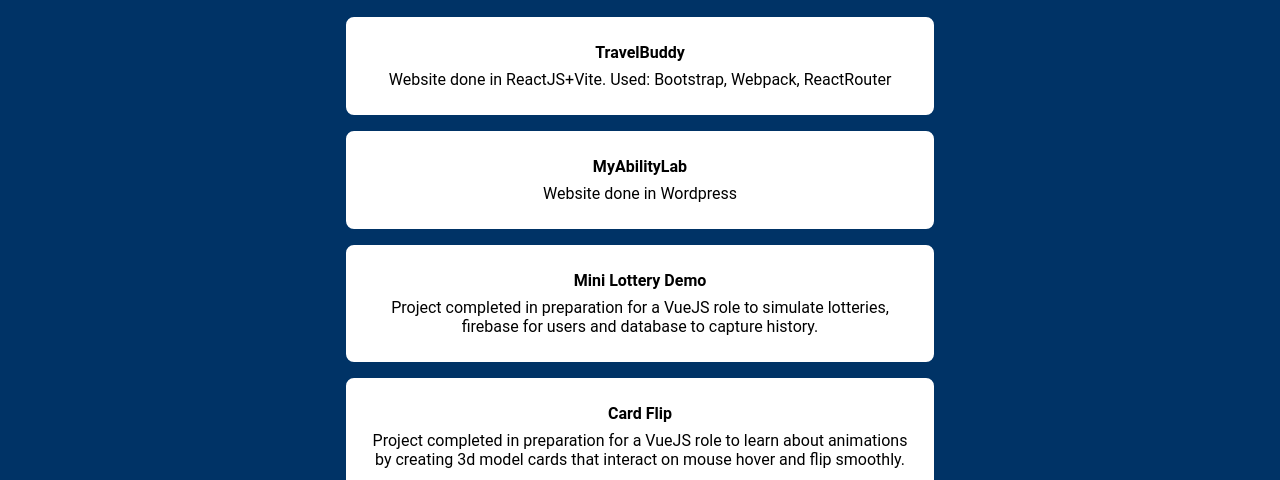
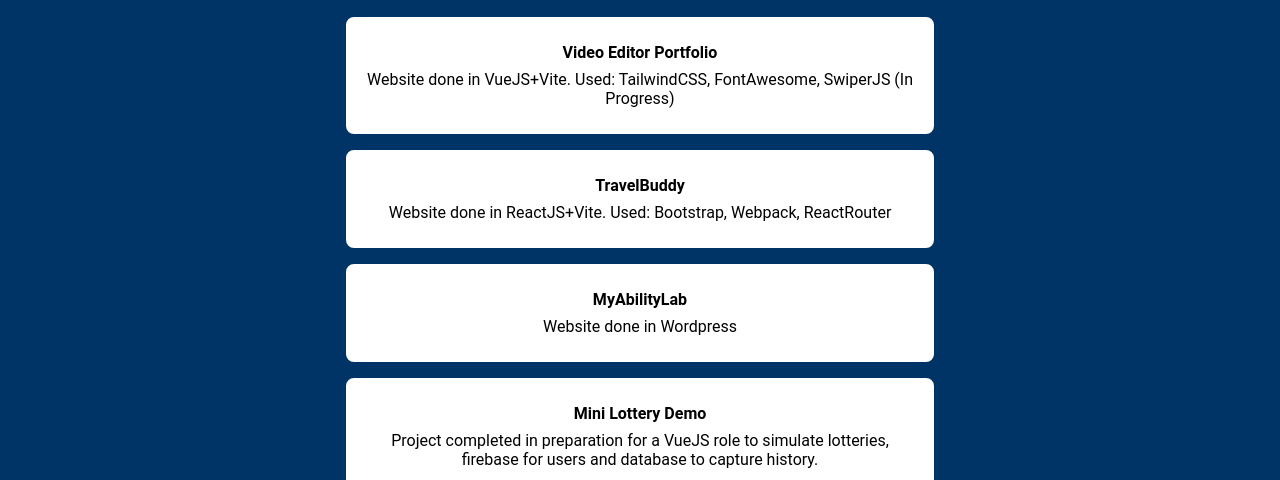
Before and after one commit to OdysseasKarastergiou/PersonalPortfolio, a plain HTML site: page projects.html in a window 1280 px wide. Shown: the part 320-800 px from the top of the page. Drawn offline with Linux system fonts and the light colour scheme.

Commit message:
Update projects.html
New Project addition

```diff
--- a/projects.html
+++ b/projects.html
@@ -24,6 +24,11 @@
         <div class="projects-page">
             <h1 class="projects-title">Independent Projects</h1>
             <div class="projects-container">
+
+                <a href="https://odysseaskarastergiou.github.io/kalworkportfolio/" class="clickable-box" target="_blank">
+                    <p><strong>Video Editor Portfolio</strong></p>
+                    <p>Website done in VueJS+Vite. Used: TailwindCSS, FontAwesome, SwiperJS (In Progress)</p>
+                </a>
 
                 <a href="https://odysseaskarastergiou.github.io/travel-buddy/" class="clickable-box" target="_blank">
                     <p><strong>TravelBuddy</strong></p>
```
